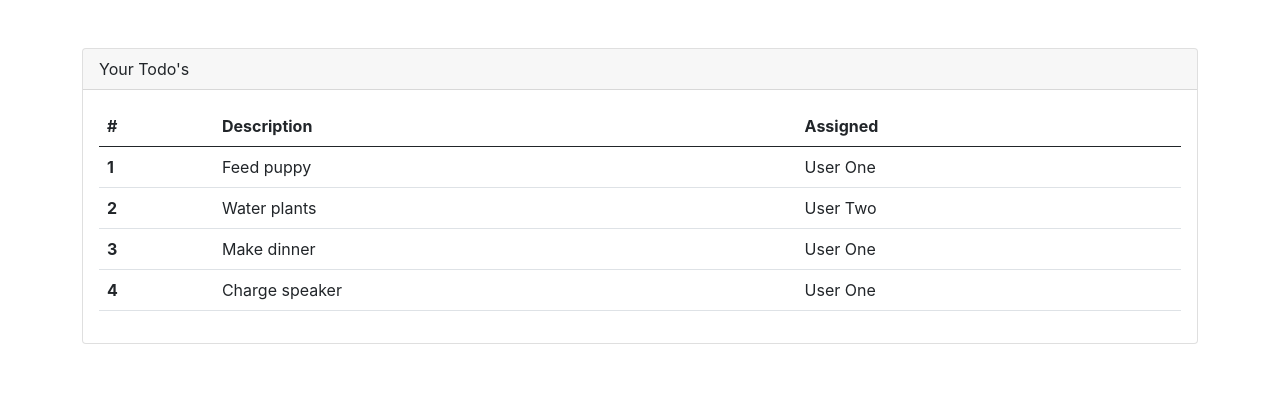
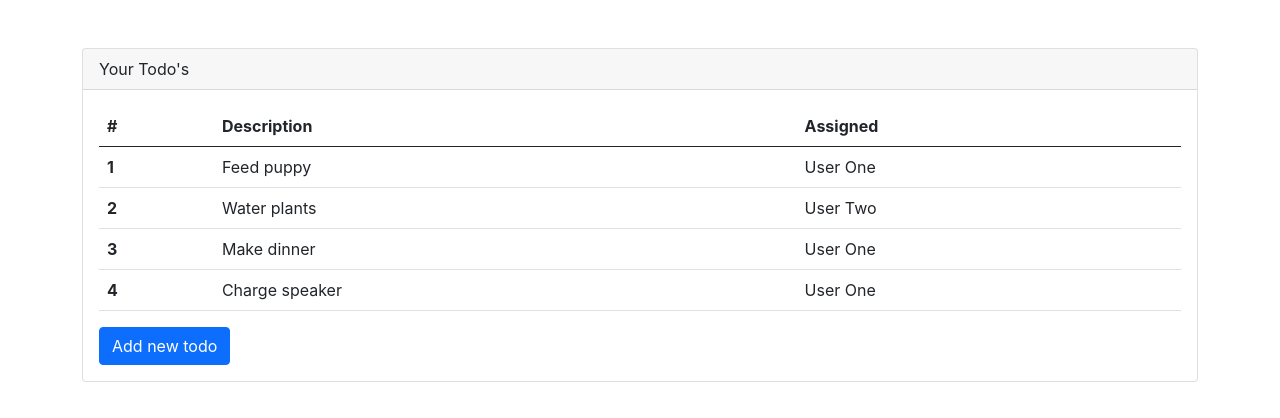
Before and after one commit to Larry-Osakwe/react-crash-course, a React (Create React App) app: page / in a window 1280 px wide. Shown: the top 418 px of the page. Built offline with nearby package versions, Linux system fonts and the light colour scheme.

Commit message:
added state to todos to rerender onclick of button

```diff
--- a/src/App.js
+++ b/src/App.js
@@ -1,14 +1,22 @@
+import React, {useState} from 'react';
 import './App.css';
 import TodoTable from './components/TodoTable';
 
 function App() {
 
-  const todos = [
+  const [todos, setTodos] = useState([
     {rowNumber: 1, rowDescription: 'Feed puppy', rowAssigned: 'User One'},
     {rowNumber: 2, rowDescription: 'Water plants', rowAssigned: 'User Two'},
     {rowNumber: 3, rowDescription: 'Make dinner', rowAssigned: 'User One'},
     {rowNumber: 4, rowDescription: 'Charge speaker', rowAssigned: 'User One'}
-  ]
+  ])
+
+  const addTodo = () => {
+    if (todos.length > 0) {
+      const newTodo = {rowNumber: todos.length + 1, rowDescription: 'New todo', rowAssigned: 'User Three'};
+      setTodos(todos => [...todos, newTodo])
+    }
+  }
 
   return (
     <div className='mt-5 container'>
@@ -18,6 +26,9 @@
         </div>
         <div className='card-body'>
           <TodoTable todos={todos}/>
+          <button className='btn btn-primary' onClick={addTodo}>
+            Add new todo
+          </button>
         </div>
       </div>
     </div>
```
